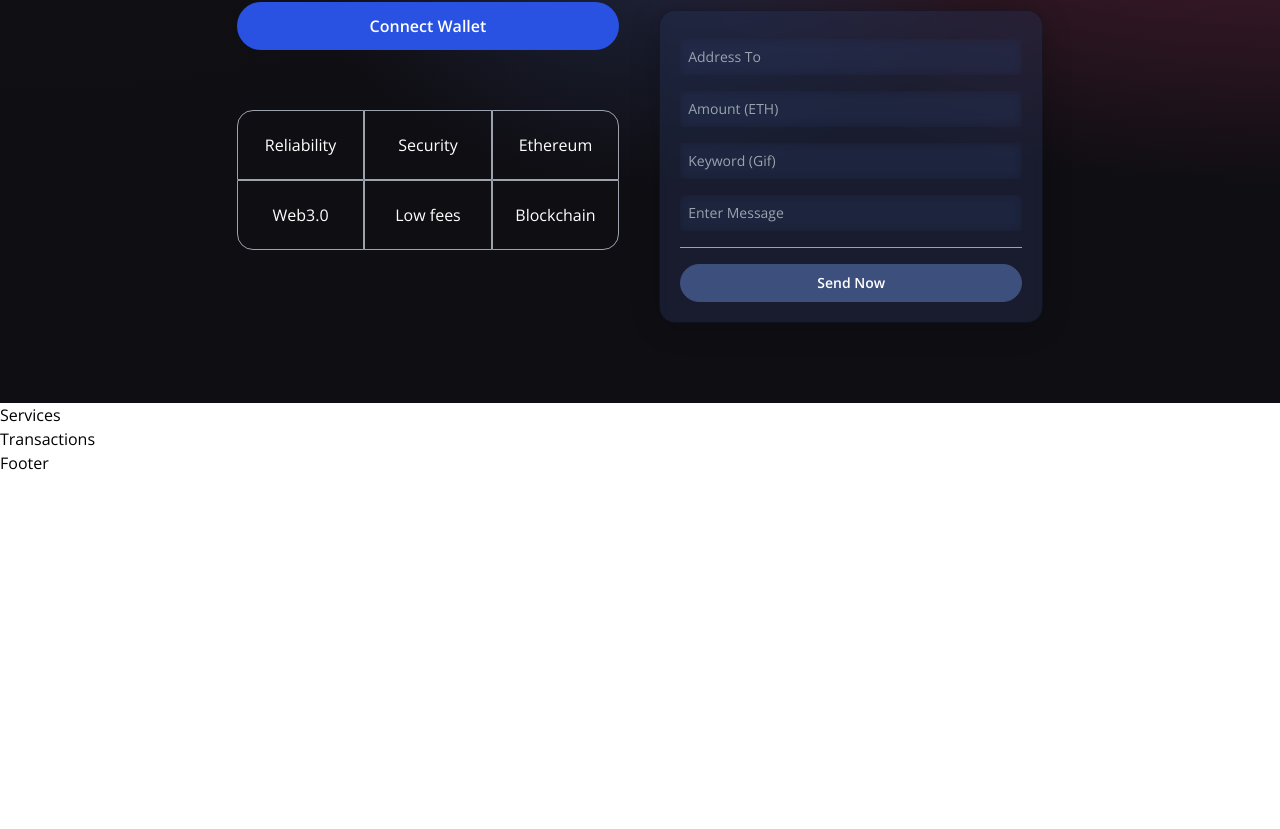
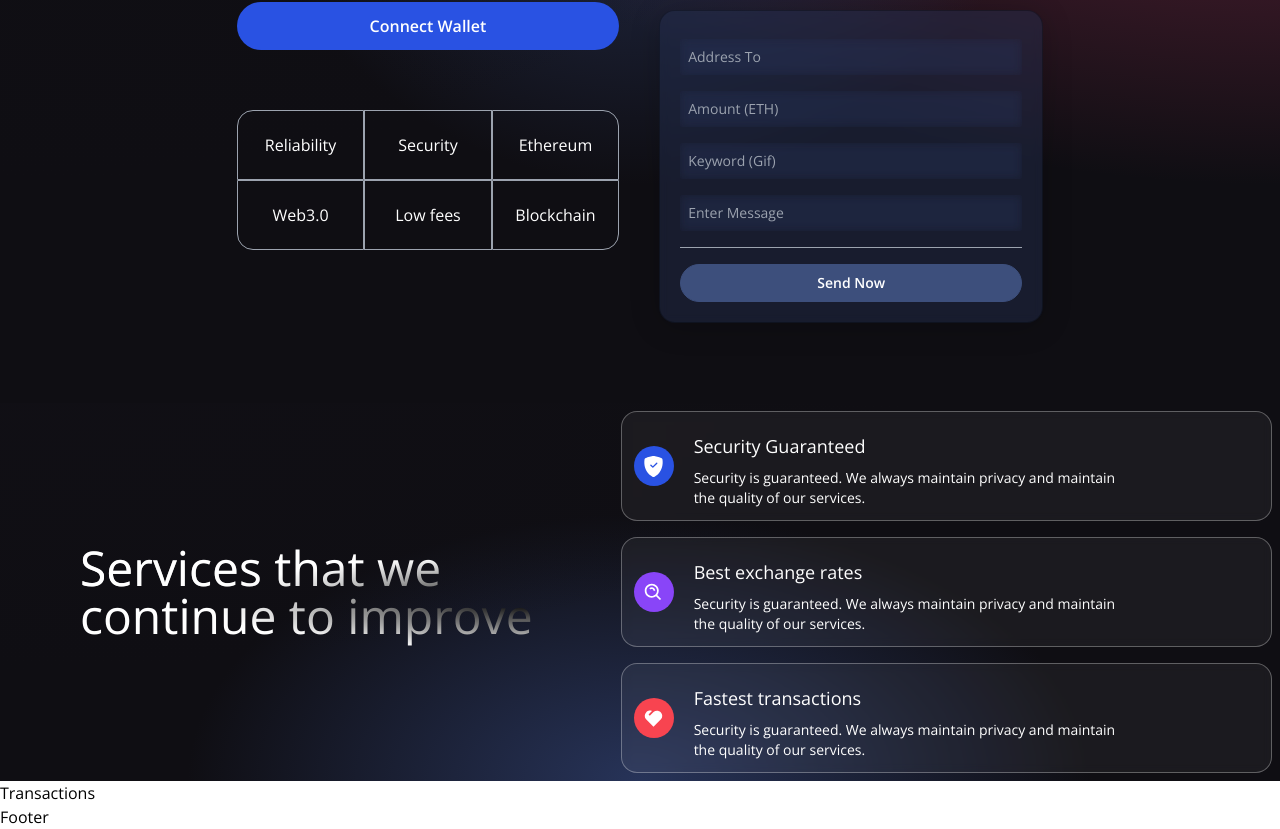
Before and after one commit to durbonca/eth_transfer, a React (Vite) app in the folder client/: page / in a window 1280 px wide. Shown: the part 342-1171 px from the top of the page. Before the commit the page ends 817 px from the top, so only its background shows below. Built offline with nearby package versions, Linux system fonts and the light colour scheme.

Commit message:
Service section build

```diff
--- a/client/src/components/Services.jsx
+++ b/client/src/components/Services.jsx
@@ -1,9 +1,53 @@
+import { BsShieldFillCheck } from 'react-icons/bs';
+import { BiSearchAlt } from 'react-icons/bi';
+import { RiHeart2Fill } from 'react-icons/ri';
+
+const ServiceCard = ({ title, color, icon, subtitle }) => {
+  return (
+    <div className="flex flex-row items-center justify-start white-glassmorphism p-3 m-2 cursor-pointer hover:shadow-xl">
+      <div className={`w-10 h-10 rounded-full flex justify-center items-center ${color}`}>{icon}</div>
+      <div className="ml-5 flex flex-col flex-1">
+        <h1 className="mt-2 text-white text-lg">{title}</h1>
+        <p className="mt-2 text-white text-sm md:w-9/12">{subtitle}</p>
+      </div>
+    </div>
+  );
+};
+
 const Services = () => {
-    return (
-        <h1>
-            Services
-        </h1>
-    )
-}
+  return (
+    <div className="flex flex-col md:flex-row w-full justify-center items-center gradient-bg-services">
+      <div className="flex mf:flex-row flex-col items-center justify-between md:p-20 py-12 px-4">
+        <div className="flex-1 flex flex-col justify-start items-start">
+          <h1 className="text-white text-3xl sm:text-5xl py-2 text-gradient">
+            Services that we
+            <br />
+            continue to improve
+          </h1>
+        </div>
+      </div>
+      <div className="flex-1 flex flex-col items-center justify-start">
+        <ServiceCard
+          title="Security Guaranteed"
+          color="bg-[#2952E3]"
+          icon={<BsShieldFillCheck fontSize={21} className="text-white" />}
+          subtitle="Security is guaranteed. We always maintain privacy and maintain the quality of our services."
+        />
+        <ServiceCard
+          title="Best exchange rates"
+          color="bg-[#8945f8]"
+          icon={<BiSearchAlt fontSize={21} className="text-white" />}
+          subtitle="Security is guaranteed. We always maintain privacy and maintain the quality of our services."
+        />
+        <ServiceCard
+          title="Fastest transactions"
+          color="bg-[#f84450]"
+          icon={<RiHeart2Fill fontSize={21} className="text-white" />}
+          subtitle="Security is guaranteed. We always maintain privacy and maintain the quality of our services."
+        />
+      </div>
+    </div>
+  );
+};
 
-export default Services
+export default Services;
```
